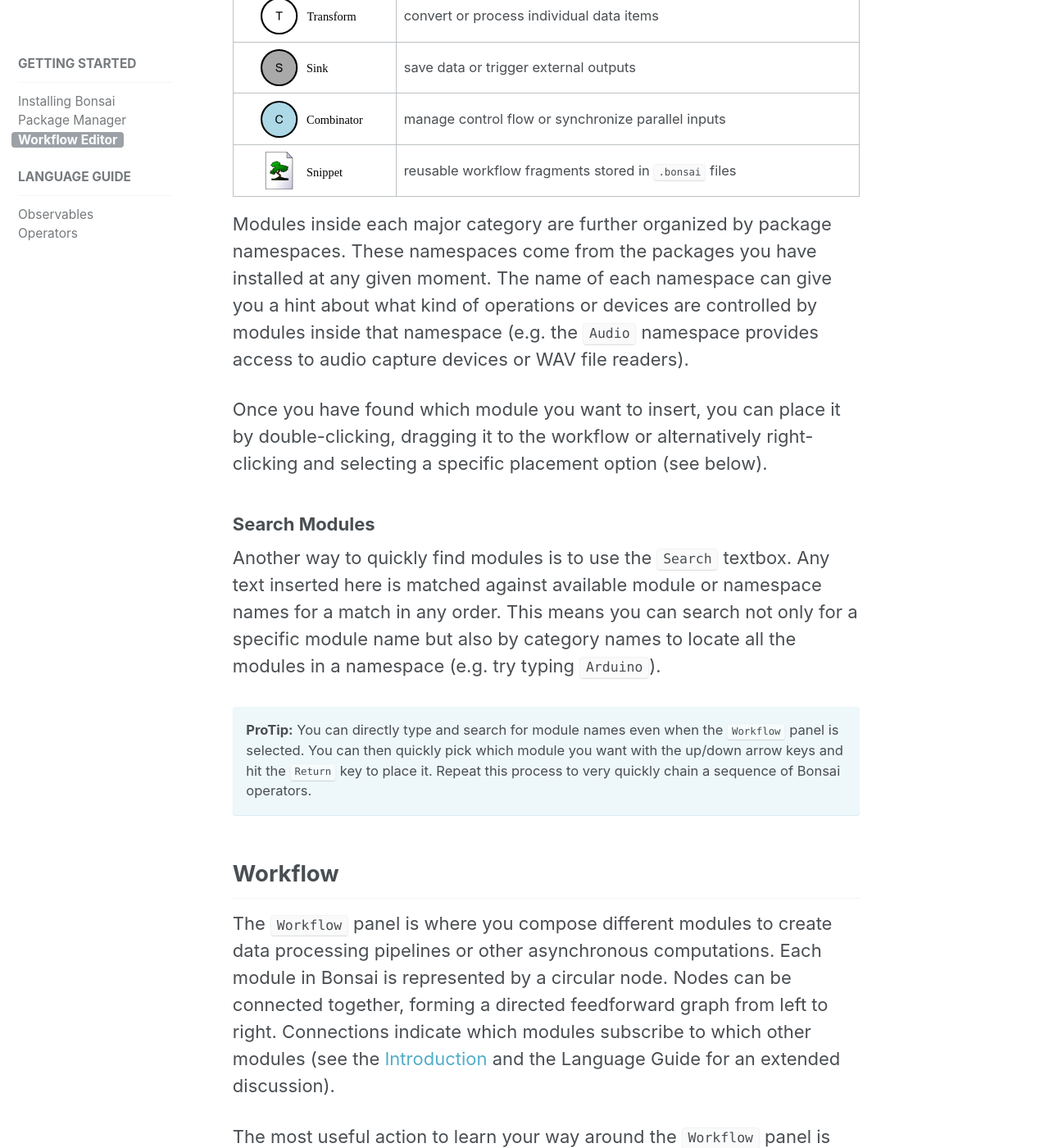
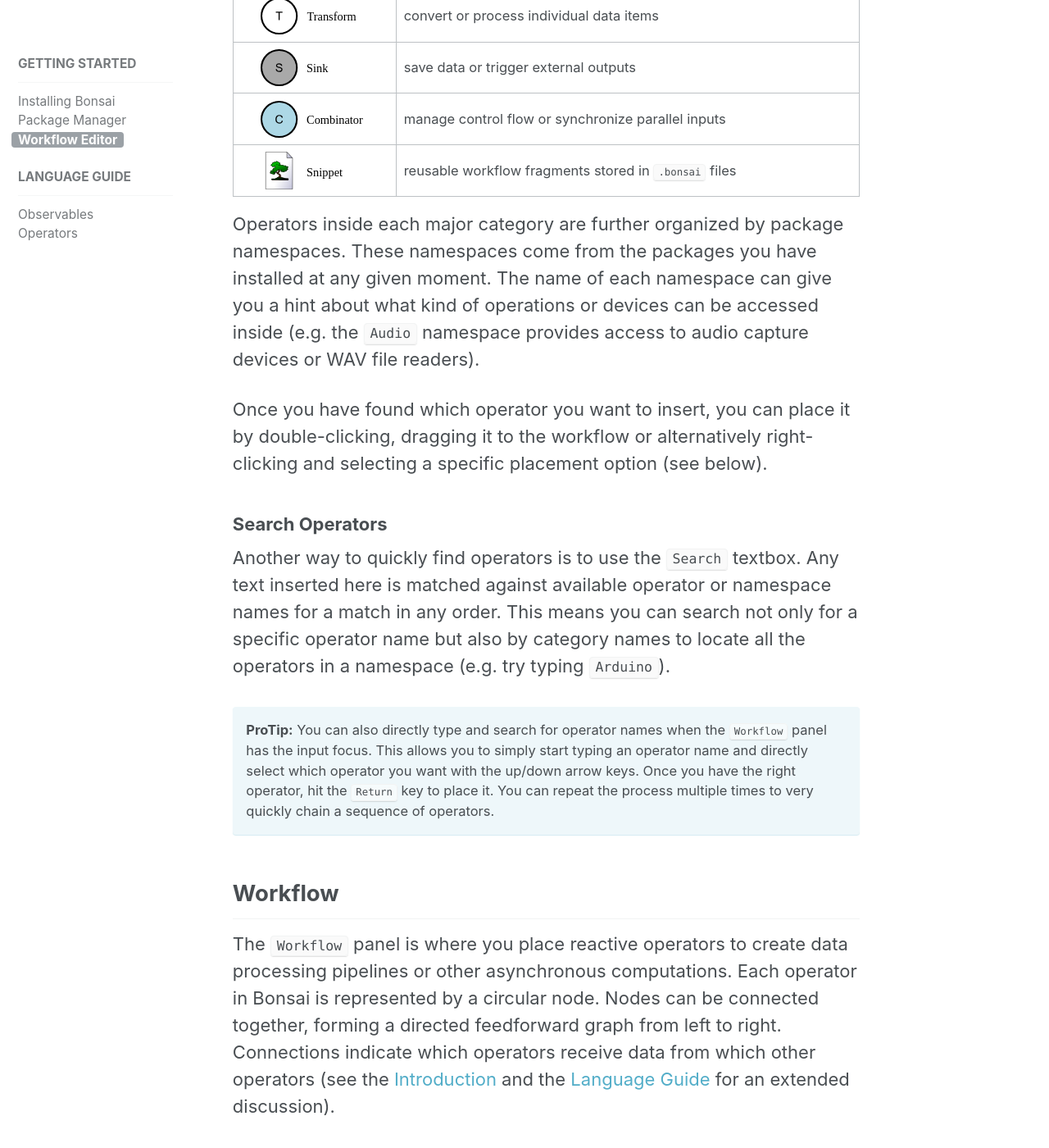
Before and after one commit to bonsai-rx/bonsai-rx.github.io, a Jekyll site: the page built from _docs/03-editor.md, in a window 1280 px wide and 1400 px high, scrolled down 1256 px. Shown: the whole window at 82% size. Built offline with Jekyll 4.4.1, drawn with Linux system fonts in a browser that asks for light colours; some of the changed text lies outside the part shown.

Commit message:
Replaced module by operator for consistent terminology

```diff
--- a/_docs/03-editor.md
+++ b/_docs/03-editor.md
@@ -13,7 +13,7 @@
 
 ## Toolbox
 
-The `Toolbox` allows you to search for available Bonsai modules to place in the workflow. The listing is organized into five main categories:
+The `Toolbox` allows you to search for available Bonsai operators to place in the workflow. The listing is organized into five main categories:
 
 | Category                                     | Description                                           |
 | :------------------------------------------: | ----------------------------------------------------- |
@@ -23,32 +23,31 @@
 | ![Combinator](/assets/images/combinator.svg) | manage control flow or synchronize parallel inputs    |
 | ![Snippet](/assets/images/snippet.svg)       | reusable workflow fragments stored in `.bonsai` files |
 
-Modules inside each major category are further organized by package namespaces. These namespaces come from the packages you have installed at any given moment. The name of each namespace can give you a hint about what kind of operations or devices are controlled by modules inside that namespace (e.g. the `Audio` namespace provides access to audio capture devices or WAV file readers).
+Operators inside each major category are further organized by package namespaces. These namespaces come from the packages you have installed at any given moment. The name of each namespace can give you a hint about what kind of operations or devices can be accessed inside (e.g. the `Audio` namespace provides access to audio capture devices or WAV file readers).
 
-Once you have found which module you want to insert, you can place it by double-clicking, dragging it to the workflow or alternatively right-clicking and selecting a specific placement option (see below).
+Once you have found which operator you want to insert, you can place it by double-clicking, dragging it to the workflow or alternatively right-clicking and selecting a specific placement option (see below).
 
-### Search Modules
+### Search Operators
 
-Another way to quickly find modules is to use the `Search` textbox. Any text inserted here is matched against available module or namespace names for a match in any order. This means you can search not only for a specific module name but also by category names to locate all the modules in a namespace (e.g. try typing `Arduino`).
+Another way to quickly find operators is to use the `Search` textbox. Any text inserted here is matched against available operator or namespace names for a match in any order. This means you can search not only for a specific operator name but also by category names to locate all the operators in a namespace (e.g. try typing `Arduino`).
 
-**ProTip:** You can directly type and search for module names even when the `Workflow` panel is selected. You can then quickly pick which module you want with the up/down arrow keys and hit the `Return` key to place it. Repeat this process to very quickly chain a sequence of Bonsai operators.
+**ProTip:** You can also directly type and search for operator names when the `Workflow` panel has the input focus. This allows you to simply start typing an operator name and directly select which operator you want with the up/down arrow keys. Once you have the right operator, hit the `Return` key to place it. You can repeat the process multiple times to very quickly chain a sequence of operators.
 {: .notice--info}
 
 ## Workflow
 
-The `Workflow` panel is where you compose different modules to create data processing
-pipelines or other asynchronous computations. Each module in Bonsai is represented by a circular node. Nodes can be connected together, forming a directed feedforward graph from left to right. Connections indicate which modules subscribe to which other modules (see the [Introduction](/introduction/) and the Language Guide for an extended discussion).
+The `Workflow` panel is where you place reactive operators to create data processing pipelines or other asynchronous computations. Each operator in Bonsai is represented by a circular node. Nodes can be connected together, forming a directed feedforward graph from left to right. Connections indicate which operators receive data from which other operators (see the [Introduction](/introduction/) and the [Language Guide](/docs/observables/) for an extended discussion).
 
 The most useful action to learn your way around the `Workflow` panel is right-clicking. This will bring up the context menu for the specific node you selected, or a list of possible actions you can do with the current selection:
 
 ![The workflow context menu](/assets/images/contextmenu.png)
 
-If only one node is selected, the `Output` menu item will display the type of the elements emitted in the observable sequence of that module.
+If only one node is selected, the `Output` menu item will display the type of the elements emitted in the observable sequence of that operator.
 
-**ProTip:** If the output of a module is a complex type, you can also inspect its public data members from the context menu. Clicking on any one of these members will automatically place a new `MemberSelector` transform which selects that member from the output.
+**ProTip:** If the output of an operator is a complex type, you can also inspect its public data members from the context menu. Clicking on any one of these members will automatically place a new `MemberSelector` transform which selects that member from the output.
 {: .notice--info}
 
-The context menu also allows you to externalize public properties of the module into explicit nodes in the workflow, so you can change their values dynamically based on the output of other nodes (see the Language Guide for more information).
+The context menu also allows you to externalize public properties of the operator into explicit nodes in the workflow, so you can change their values dynamically based on the output of other nodes (see the Language Guide for more information).
 
 Finally, it is possible to group nodes into nested workflows both for organizational and more advanced functional purposes. The most basic grouping is the logical group which allows you to encapsulate a workflow fragment inside a single node. This `NestedWorkflow` can be assigned a `Name` and `Description` for ease of reference. Any named properties which are externalized by nodes in the group will be shown as properties of the `NestedWorkflow` so you can literally treat the group as a single node.
 
@@ -80,11 +79,11 @@
 
 ## Properties
 
-Each Bonsai module has its own distinct set of configuration properties that specify the behaviour of individual nodes (e.g. the `Timer` module exposes the period between generated values, whereas a `Threshold` on images exposes the brightness cutoff value applied to individual pixels).
+Each Bonsai operator exposes a set of configuration properties that parameterize the operator's behaviour (e.g. the `Timer` operator exposes the period between generated values, whereas a `Threshold` on images exposes the brightness cutoff value applied to individual pixels).
 
-The `Properties` panel will display all the configuration properties exposed by the currently selected node. A summary description of the currently selected property can be found in the textbox at the bottom of the panel. Similarly, a description of the behaviour of the currently selected node itself is shown at the top of the panel.
+The `Properties` panel will display all the configuration properties which are available for the currently selected operator. A summary description of the currently selected property can be found in the textbox at the bottom of the panel. Similarly, a description of the behaviour of the currently selected operator itself is shown at the top of the panel.
 
 Most properties can be configured simply by changing the text value in the corresponding row of the property grid. Some properties have further specialized editors which can be accessed by clicking the drop-down or dialog button which will be displayed to the right of the property text.
 
-**ProTip:** Some modules have even more specialized editor windows such as camera configuration dialogs or media player controls. If such property pages exist for the currently selected module, the small `Property Pages` button above the property grid will become active.
+**ProTip:** Some operators have even more specialized editor windows such as camera configuration dialogs or media player controls. If such property pages exist for the currently selected operator, the small `Property Pages` button above the property grid will become active.
 {: .notice--info}
```
Also changed, not shown: _docs/02-packages.md (+1 -1 lines).
